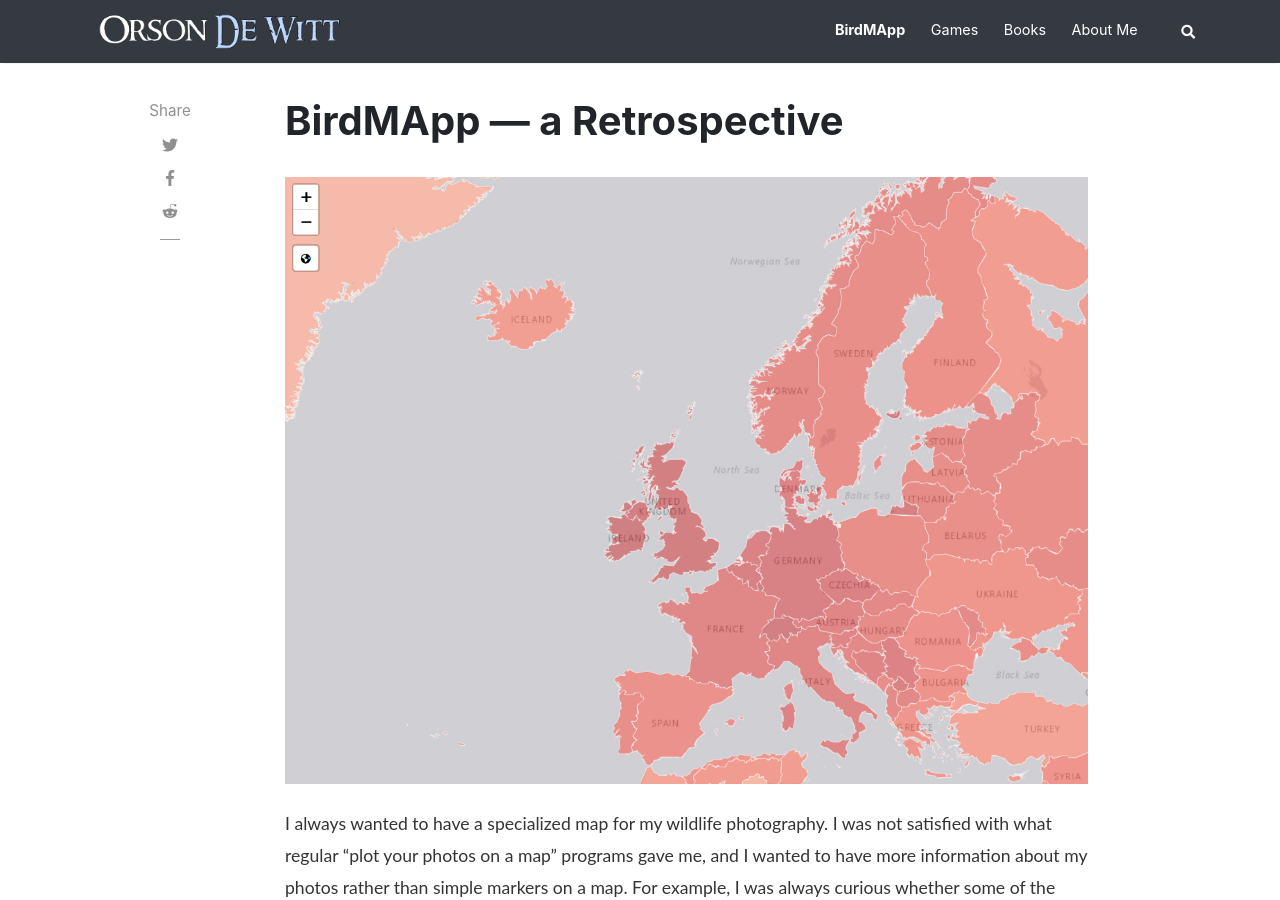
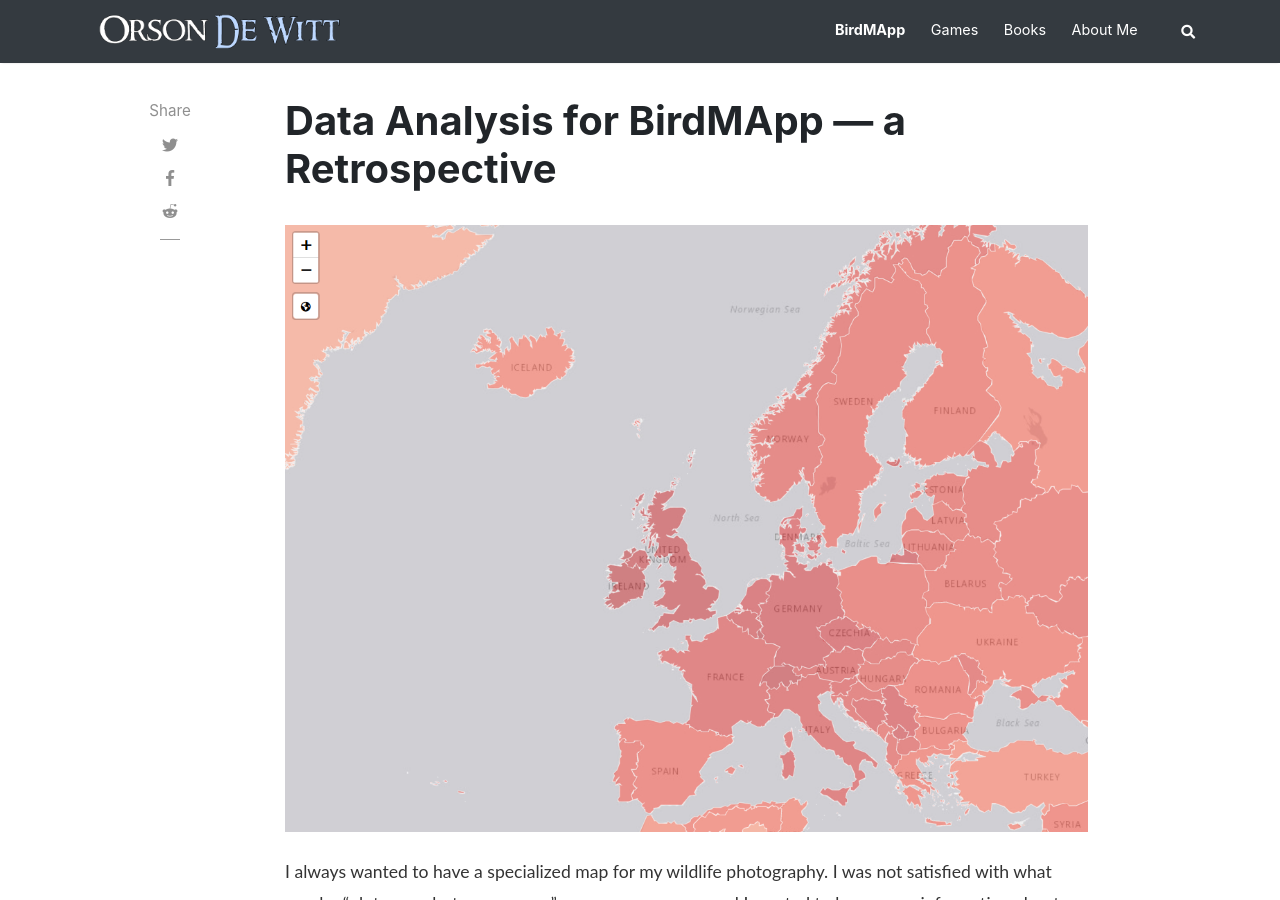
Before and after one commit to OrsonDWitt/OrsonDWitt.github.io, a Jekyll site: the page built from _posts/2023-01-09-birdmapp-retrospective.md, in a window 1280 px wide and 900 px high. Built offline with Jekyll 4.4.1, drawn with Linux system fonts in a browser that asks for light colours; nearby versions of some CDN libraries; comment, search, counter and statistics services are not loaded.

Commit message:
Update 2023-01-09-birdmapp-retrospective.md

```diff
--- a/_posts/2023-01-09-birdmapp-retrospective.md
+++ b/_posts/2023-01-09-birdmapp-retrospective.md
@@ -1,6 +1,6 @@
 ---
 layout: post
-title:  "BirdMApp — a Retrospective"
+title:  "Data Analysis for BirdMApp — a Retrospective"
 categories: [ BirdMApp ]
 tags: [birdmapp, data-analysis]
 image: assets/images/birdmapp_post.PNG
```
